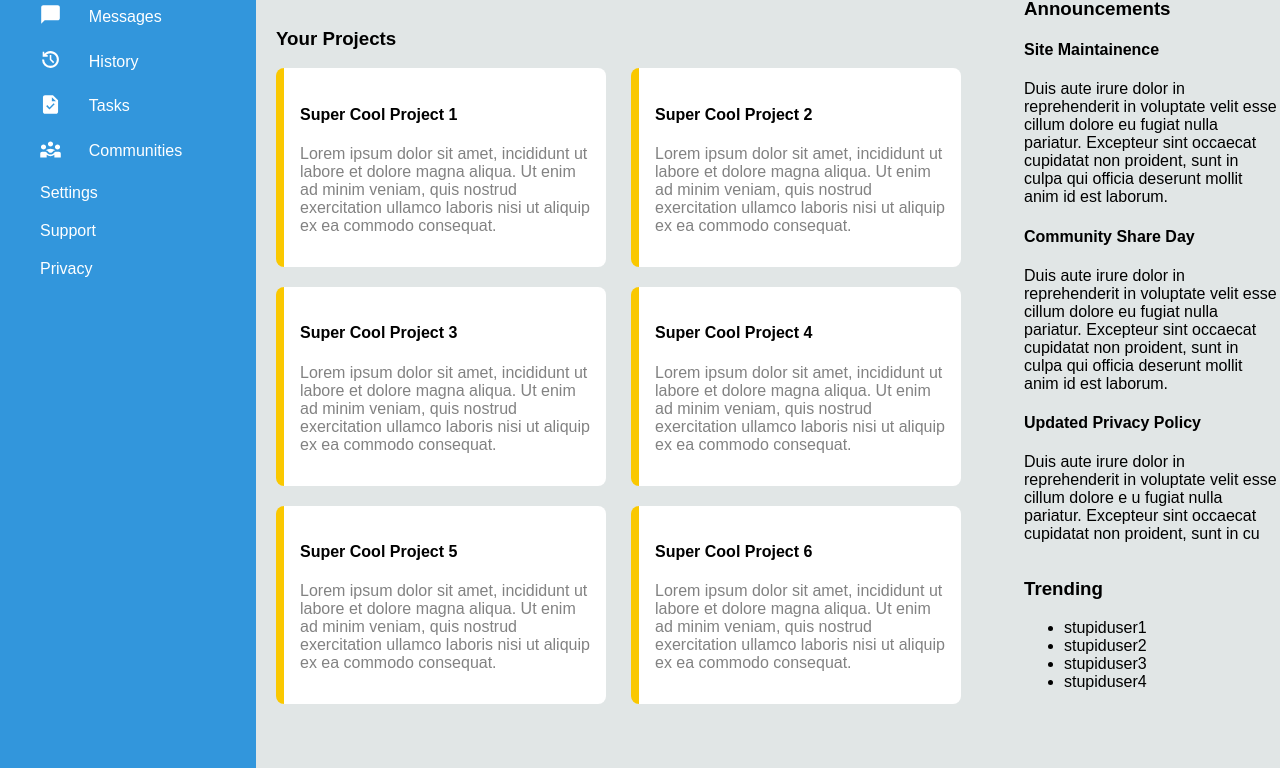
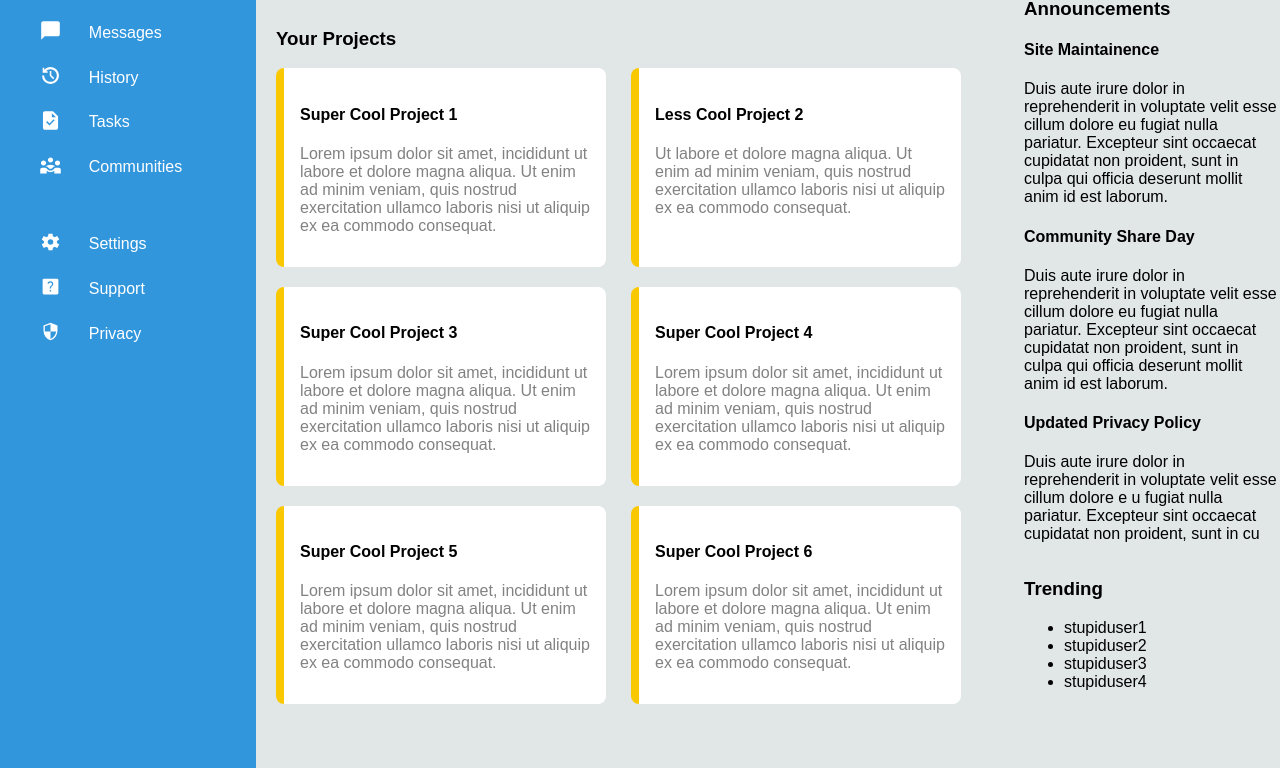
Before and after one commit to nhsegal/admin-dashboard, a plain HTML site: page index.html in a window 1280 px wide. Shown: the part 201-969 px from the top of the page. Drawn offline with nearby package versions, Linux system fonts and the light colour scheme.

Commit message:
Finsih icons on sidebar

```diff
--- a/index.html
+++ b/index.html
@@ -57,7 +57,7 @@
 
 
 
-        <ul>
+        <ul class="first-menu">
 
             <li><a href="#" id="home"><img src="imgs/home.svg"></a><a href="#">Home</a></li>
             <li><a href="#" id="profile"><img src="imgs/account.svg"></a><a href="#">Profile</a></li>
@@ -69,10 +69,10 @@
 
         </ul>
 
-        <ul>
-            <li>Settings</li>
-            <li>Support</li>
-            <li>Privacy</li>
+        <ul class="first-menu">
+            <li><a href="#" id="settings"><img src="imgs/settings.svg"></a><a href="#">Settings</a></li>
+            <li><a href="#" id="support"><img src="imgs/help.svg"></a><a href="#">Support</a></li>
+            <li><a href="#" id="Privacy"><img src="imgs/security.svg"></a><a href="#">Privacy</a></li>
         </ul>
 
     </div>
@@ -89,9 +89,9 @@
                 </div>
 
                 <div class="project-card">
-                    <h4>Super Cool Project 2</h4>
+                    <h4>Less Cool Project 2</h4>
                     <p>
-                        Lorem ipsum dolor sit amet, incididunt ut labore et dolore magna aliqua. Ut enim ad minim veniam, quis nostrud exercitation ullamco laboris nisi ut aliquip ex ea commodo consequat.
+                        Ut labore et dolore magna aliqua. Ut enim ad minim veniam, quis nostrud exercitation ullamco laboris nisi ut aliquip ex ea commodo consequat.
                     </p>
 
                 </div>
--- a/styles.css
+++ b/styles.css
@@ -103,7 +103,10 @@ header .header-second-row ul li button {
     color: white;
     grid-area: 1 / 1 / 3 / 2;
     padding-top: 1em;
+    padding-right: 1rem;
     width: auto;
+    display: flex;
+    flex-direction: column;
 }
 
 .sidebar .dashboard-header {
```
Also changed, not shown: imgs/help.svg (added), imgs/security.svg (added), imgs/settings.svg (added).
